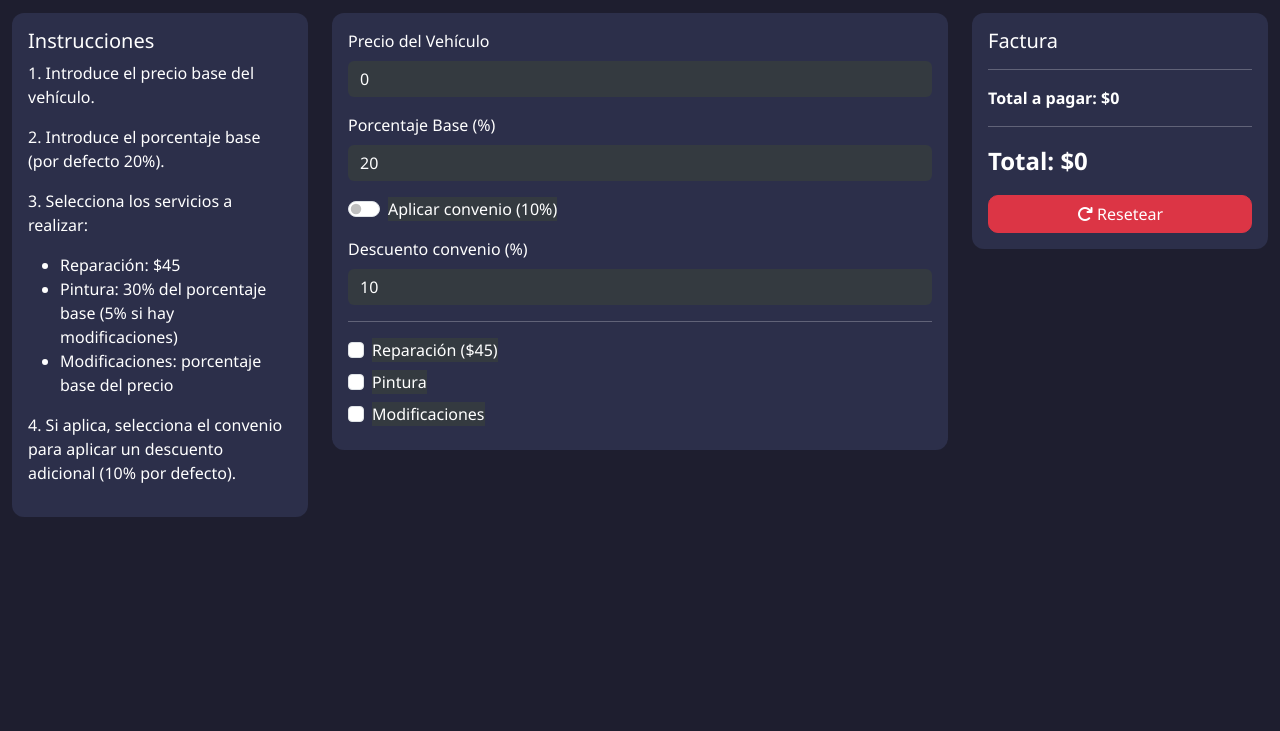
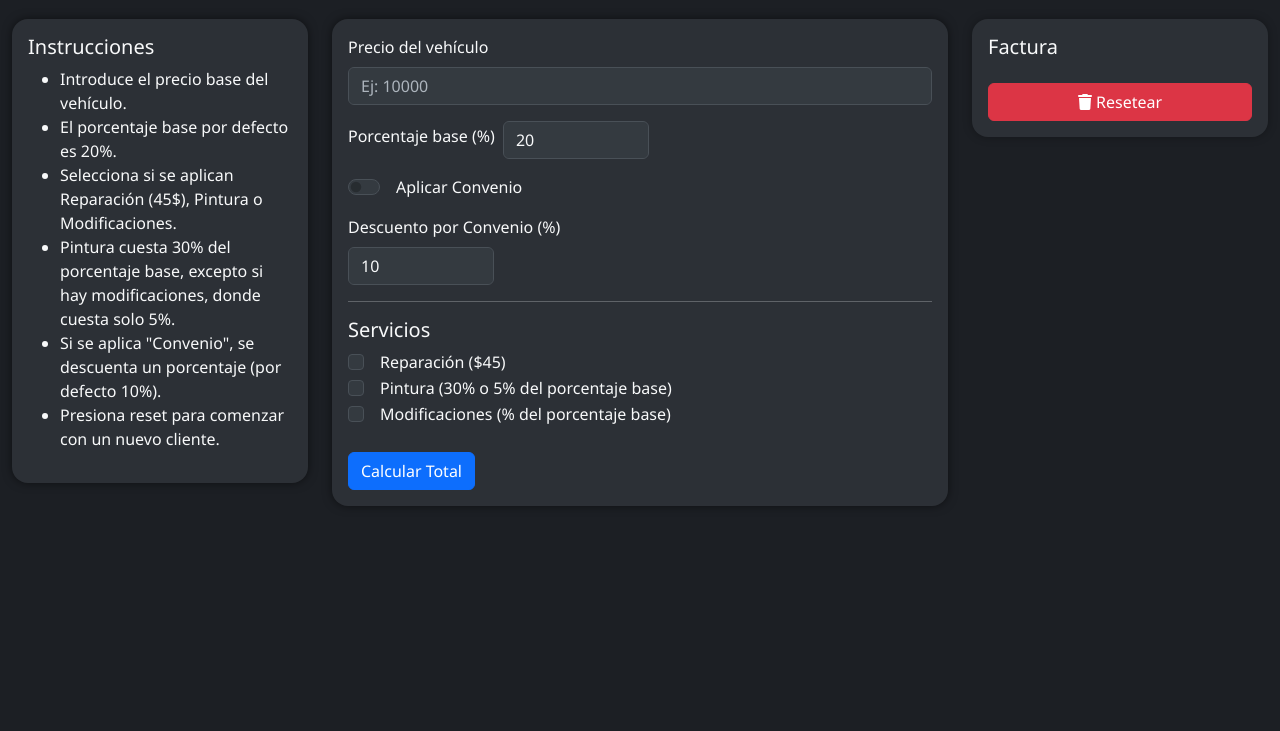
Before and after one commit to Siralide/customs, a plain HTML site: page index.html in a window 1280 px wide. Shown: the part 69-800 px from the top of the page. Drawn offline with nearby package versions, Linux system fonts and the light colour scheme.

Commit message:
Update index.html

```diff
--- a/index.html
+++ b/index.html
@@ -1,177 +1,200 @@
 <!DOCTYPE html>
 <html lang="es">
 <head>
-    <meta charset="UTF-8">
-    <meta name="viewport" content="width=device-width, initial-scale=1.0">
-    <title>Grove Customs - TPV</title>
-    <link href="https://cdn.jsdelivr.net/npm/bootstrap@5.3.3/dist/css/bootstrap.min.css" rel="stylesheet">
-    <link rel="stylesheet" href="https://cdnjs.cloudflare.com/ajax/libs/font-awesome/6.5.0/css/all.min.css">
+  <meta charset="UTF-8" />
+  <meta name="viewport" content="width=device-width, initial-scale=1.0" />
+  <title>TPV - Grove Customs</title>
+  <link rel="stylesheet" href="https://cdn.jsdelivr.net/npm/bootstrap@5.3.3/dist/css/bootstrap.min.css" />
+  <link rel="stylesheet" href="https://cdnjs.cloudflare.com/ajax/libs/font-awesome/6.5.0/css/all.min.css" />
   <style>
     body {
-            background-color: #1e1e2f;
-            color: #fff;
-            font-family: 'Segoe UI', sans-serif;
+      background-color: #1c1f24;
+      color: #f8f9fa;
+      font-family: 'Segoe UI', Tahoma, Geneva, Verdana, sans-serif;
     }
-        .panel {
-            background-color: #2c2f4a;
-            border-radius: 12px;
+    .card-custom {
+      background-color: #2c3036;
+      border: none;
+      border-radius: 1rem;
+      box-shadow: 0 0 10px rgba(0,0,0,0.5);
       padding: 1rem;
       margin-bottom: 1rem;
     }
-        .form-control, .form-check-label {
+    .form-control, .form-check-input {
       background-color: #343a40;
-            color: #fff;
-            border: none;
+      border: 1px solid #495057;
+      color: #f8f9fa;
     }
-        .form-check-input:checked {
-            background-color: #0d6efd;
-            border-color: #0d6efd;
+    .form-control::placeholder {
+      color: #adb5bd;
     }
-        .btn {
-            border-radius: 10px;
+    .form-check-label {
+      margin-left: 0.5rem;
     }
-        .total-box {
-            font-size: 1.5rem;
-            font-weight: bold;
+    .seccion {
+      margin-bottom: 2rem;
     }
     .ticket {
-            background-color: #2c2f4a;
+      background: #2c3036;
       padding: 1rem;
-            border-radius: 12px;
+      box-shadow: 0 0 10px rgba(0,0,0,0.3);
+      max-height: 90vh;
+      overflow-y: auto;
+      border-radius: 1rem;
+    }
+    .ticket-item {
+      display: flex;
+      justify-content: space-between;
+      margin-bottom: 0.5rem;
+    }
+    .reset-btn {
+      margin-top: 1rem;
     }
   </style>
 </head>
 <body>
   <nav class="navbar navbar-dark bg-dark mb-4">
     <div class="container-fluid">
-        <span class="navbar-brand mx-auto h1">Grove Customs TPV</span>
+      <span class="navbar-brand mb-0 h1 mx-auto fs-2">Grove Customs - TPV</span>
     </div>
   </nav>
+
   <div class="container-fluid">
     <div class="row">
-        <!-- Información -->
+      <!-- Instrucciones -->
       <div class="col-md-3">
-            <div class="panel">
+        <div class="card-custom">
           <h5>Instrucciones</h5>
-                <p>1. Introduce el precio base del vehículo.</p>
-                <p>2. Introduce el porcentaje base (por defecto 20%).</p>
-                <p>3. Selecciona los servicios a realizar:</p>
           <ul>
-                    <li>Reparación: $45</li>
-                    <li>Pintura: 30% del porcentaje base (5% si hay modificaciones)</li>
-                    <li>Modificaciones: porcentaje base del precio</li>
+            <li>Introduce el precio base del vehículo.</li>
+            <li>El porcentaje base por defecto es 20%.</li>
+            <li>Selecciona si se aplican Reparación (45$), Pintura o Modificaciones.</li>
+            <li>Pintura cuesta 30% del porcentaje base, excepto si hay modificaciones, donde cuesta solo 5%.</li>
+            <li>Si se aplica "Convenio", se descuenta un porcentaje (por defecto 10%).</li>
+            <li>Presiona reset para comenzar con un nuevo cliente.</li>
           </ul>
-                <p>4. Si aplica, selecciona el convenio para aplicar un descuento adicional (10% por defecto).</p>
         </div>
       </div>
 
-        <!-- Formulario central -->
+      <!-- Formulario de selección -->
       <div class="col-md-6">
-            <div class="panel mb-4">
+        <div class="card-custom">
           <div class="mb-3">
-                    <label for="precioVehiculo" class="form-label">Precio del Vehículo</label>
-                    <input type="number" class="form-control" id="precioVehiculo" value="0">
+            <label class="form-label">Precio del vehículo</label>
+            <input type="number" id="precioBase" class="form-control" placeholder="Ej: 10000" value="" />
           </div>
+
+          <div class="mb-3 d-flex align-items-center">
+            <label class="form-label me-2">Porcentaje base (%)</label>
+            <input type="number" id="porcentajeBase" class="form-control w-25" value="20" />
+          </div>
+
+          <div class="form-check form-switch mb-3">
+            <input class="form-check-input" type="checkbox" id="checkConvenio" />
+            <label class="form-check-label" for="checkConvenio">Aplicar Convenio</label>
+          </div>
+
           <div class="mb-3">
-                    <label for="porcentaje" class="form-label">Porcentaje Base (%)</label>
-                    <input type="number" class="form-control" id="porcentaje" value="20">
+            <label class="form-label">Descuento por Convenio (%)</label>
+            <input type="number" id="descuentoConvenio" class="form-control w-25" value="10" />
           </div>
-                <div class="form-check form-switch mb-3">
-                    <input class="form-check-input" type="checkbox" id="convenio">
-                    <label class="form-check-label" for="convenio">Aplicar convenio (10%)</label>
-                </div>
-                <div class="mb-3">
-                    <label for="descuentoConvenio" class="form-label">Descuento convenio (%)</label>
-                    <input type="number" class="form-control" id="descuentoConvenio" value="10">
-                </div>
-                <hr>
-                <div class="form-check mb-2">
-                    <input class="form-check-input servicio" type="checkbox" value="reparacion" id="reparacion">
+
+          <hr />
+
+          <h5>Servicios</h5>
+          <div class="form-check">
+            <input class="form-check-input" type="checkbox" id="reparacion" />
             <label class="form-check-label" for="reparacion">Reparación ($45)</label>
           </div>
-                <div class="form-check mb-2">
-                    <input class="form-check-input servicio" type="checkbox" value="pintura" id="pintura">
-                    <label class="form-check-label" for="pintura">Pintura</label>
+          <div class="form-check">
+            <input class="form-check-input" type="checkbox" id="pintura" />
+            <label class="form-check-label" for="pintura">Pintura (30% o 5% del porcentaje base)</label>
           </div>
-                <div class="form-check mb-2">
-                    <input class="form-check-input servicio" type="checkbox" value="modificaciones" id="modificaciones">
-                    <label class="form-check-label" for="modificaciones">Modificaciones</label>
+          <div class="form-check">
+            <input class="form-check-input" type="checkbox" id="modificaciones" />
+            <label class="form-check-label" for="modificaciones">Modificaciones (% del porcentaje base)</label>
           </div>
+
+          <button class="btn btn-primary mt-4" onclick="calcularTotal()">Calcular Total</button>
         </div>
       </div>
 
       <!-- Factura -->
       <div class="col-md-3">
-            <div class="ticket">
+        <div class="ticket" id="ticket">
           <h5>Factura</h5>
           <div id="detalleFactura"></div>
-                <hr>
-                <div class="total-box mb-3" id="totalFactura">Total: $0</div>
-                <button class="btn btn-danger w-100" onclick="resetearFormulario()"><i class="fas fa-redo"></i> Resetear</button>
+          <button class="btn btn-danger reset-btn w-100" onclick="resetear()">
+            <i class="fas fa-trash"></i> Resetear
+          </button>
         </div>
       </div>
     </div>
   </div>
 
   <script>
-    const checkboxServicios = document.querySelectorAll('.servicio');
-
-    checkboxServicios.forEach(cb => cb.addEventListener('change', calcularTotal));
-    document.getElementById('precioVehiculo').addEventListener('input', calcularTotal);
-    document.getElementById('porcentaje').addEventListener('input', calcularTotal);
-    document.getElementById('convenio').addEventListener('change', calcularTotal);
-    document.getElementById('descuentoConvenio').addEventListener('input', calcularTotal);
-
     function calcularTotal() {
-        const precio = parseFloat(document.getElementById('precioVehiculo').value) || 0;
-        const porcentaje = parseFloat(document.getElementById('porcentaje').value) || 0;
-        const convenioActivo = document.getElementById('convenio').checked;
+      const precioBase = parseFloat(document.getElementById('precioBase').value) || 0;
+      const porcentaje = parseFloat(document.getElementById('porcentajeBase').value) || 0;
+      const convenioChecked = document.getElementById('checkConvenio').checked;
       const descuentoConvenio = parseFloat(document.getElementById('descuentoConvenio').value) || 0;
+      const tieneReparacion = document.getElementById('reparacion').checked;
+      const tienePintura = document.getElementById('pintura').checked;
+      const tieneModificaciones = document.getElementById('modificaciones').checked;
 
       let total = 0;
-        let detalle = "";
-        const tieneModificaciones = document.getElementById('modificaciones').checked;
+      let detalles = [];
 
-        if (document.getElementById('reparacion').checked) {
+      if (tieneReparacion) {
         total += 45;
-            detalle += `<div>Reparación: $45</div>`;
+        detalles.push({ desc: 'Reparación', precio: 45 });
       }
 
-        if (document.getElementById('pintura').checked) {
-            const porcentajeAplicado = tieneModificaciones ? 5 : 30;
-            const valor = Math.ceil((precio * porcentaje / 100) * (porcentajeAplicado / 100));
-            total += valor;
-            detalle += `<div>Pintura (${porcentajeAplicado}% del ${porcentaje}%): $${valor}</div>`;
+      if (tienePintura) {
+        let porcentajeUsado = tieneModificaciones ? 5 : 30;
+        let pinturaPrecio = Math.ceil(precioBase * (porcentaje / 100) * (porcentajeUsado / 100));
+        total += pinturaPrecio;
+        detalles.push({ desc: `Pintura (${porcentajeUsado}% del % base)`, precio: pinturaPrecio });
       }
 
       if (tieneModificaciones) {
-            const valor = Math.ceil(precio * porcentaje / 100);
-            total += valor;
-            detalle += `<div>Modificaciones (${porcentaje}%): $${valor}</div>`;
+        let modPrecio = Math.ceil(precioBase * (porcentaje / 100));
+        total += modPrecio;
+        detalles.push({ desc: 'Modificaciones', precio: modPrecio });
       }
 
-        if (convenioActivo) {
-            const descuento = Math.ceil(total * descuentoConvenio / 100);
-            detalle += `<div>Descuento convenio (${descuentoConvenio}%): -$${descuento}</div>`;
-            total -= descuento;
+      let totalConDescuento = total;
+      if (convenioChecked) {
+        const descuento = Math.ceil(total * (descuentoConvenio / 100));
+        totalConDescuento = total - descuento;
+        detalles.push({ desc: `Descuento Convenio (${descuentoConvenio}%)`, precio: -descuento });
       }
 
-        detalle += `<hr><div class="fw-bold">Total a pagar: $${total}</div>`;
+      const detalleDiv = document.getElementById('detalleFactura');
+      detalleDiv.innerHTML = '';
+      detalles.forEach(d => {
+        const div = document.createElement('div');
+        div.className = 'ticket-item';
+        div.innerHTML = `<div>${d.desc}</div><div>$${d.precio}</div>`;
+        detalleDiv.appendChild(div);
+      });
 
-        document.getElementById('detalleFactura').innerHTML = detalle;
-        document.getElementById('totalFactura').innerText = `Total: $${total}`;
+      const totalDiv = document.createElement('div');
+      totalDiv.className = 'ticket-item fw-bold border-top pt-2';
+      totalDiv.innerHTML = `<div>Total</div><div>$${totalConDescuento}</div>`;
+      detalleDiv.appendChild(totalDiv);
     }
 
-    function resetearFormulario() {
-        document.getElementById('precioVehiculo').value = 0;
-        document.getElementById('porcentaje').value = 20;
-        document.getElementById('convenio').checked = false;
+    function resetear() {
+      document.getElementById('precioBase').value = '';
+      document.getElementById('porcentajeBase').value = 20;
+      document.getElementById('checkConvenio').checked = false;
       document.getElementById('descuentoConvenio').value = 10;
-        document.querySelectorAll('.servicio').forEach(cb => cb.checked = false);
-        calcularTotal();
+      document.getElementById('reparacion').checked = false;
+      document.getElementById('pintura').checked = false;
+      document.getElementById('modificaciones').checked = false;
+      document.getElementById('detalleFactura').innerHTML = '';
     }
-
-    calcularTotal();
   </script>
 </body>
 </html>
```
Lines whose indentation alone changed are shown as unchanged.
